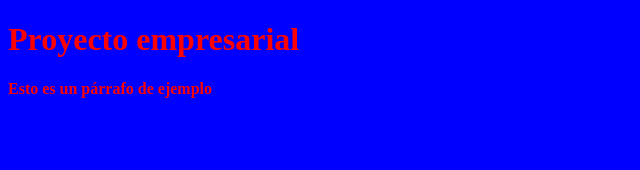
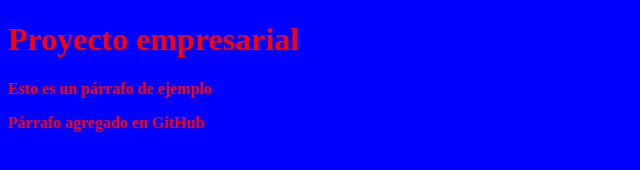
Before and after one commit to Mmanjond/Miguel01, a plain HTML site: page index.html in a window 1280 px wide. Shown: the whole page, without its empty margins (0-640 px from the left). Drawn offline with Linux system fonts and the light colour scheme.

Commit message:
Update index.html

```diff
--- a/index.html
+++ b/index.html
@@ -10,6 +10,7 @@
 <h1> Proyecto empresarial </h1>
 
 <p>Esto es un p&aacute;rrafo de ejemplo</p>
+<p>P&aacute;rrafo agregado en GitHub</p>
 
 </body>
 
```
